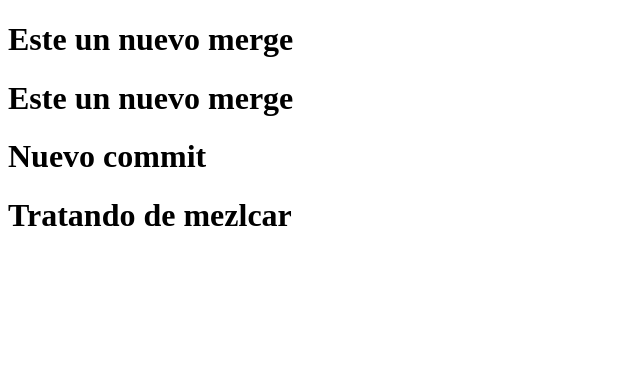
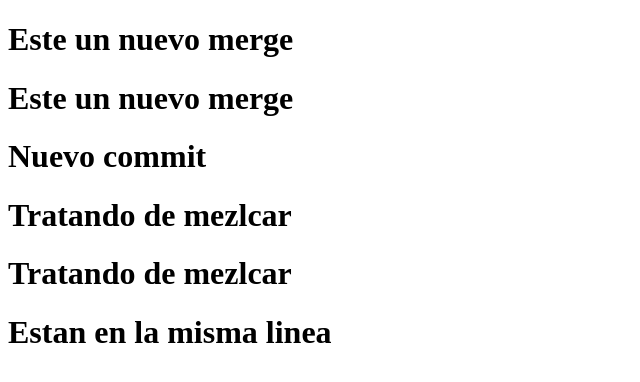
Before and after one commit to LevyMerino/hellogit, a plain HTML site: page new merge.html in a window 1280 px wide. Shown: the whole page, without its empty margins (0-640 px from the left). Drawn offline with Linux system fonts and the light colour scheme.

```diff
--- a/new merge.html
+++ b/new merge.html
@@ -10,6 +10,9 @@
     <h1>Este un nuevo merge</h1>
     <h1>Nuevo commit</h1>
     <h1>Tratando de mezlcar</h1>
+    <h1>Tratando de mezlcar</h1>
+    <h1>Estan en la misma linea</h1>
+
 
 </body>
 
```
Also changed, not shown: index.html (+1 -0 lines).
